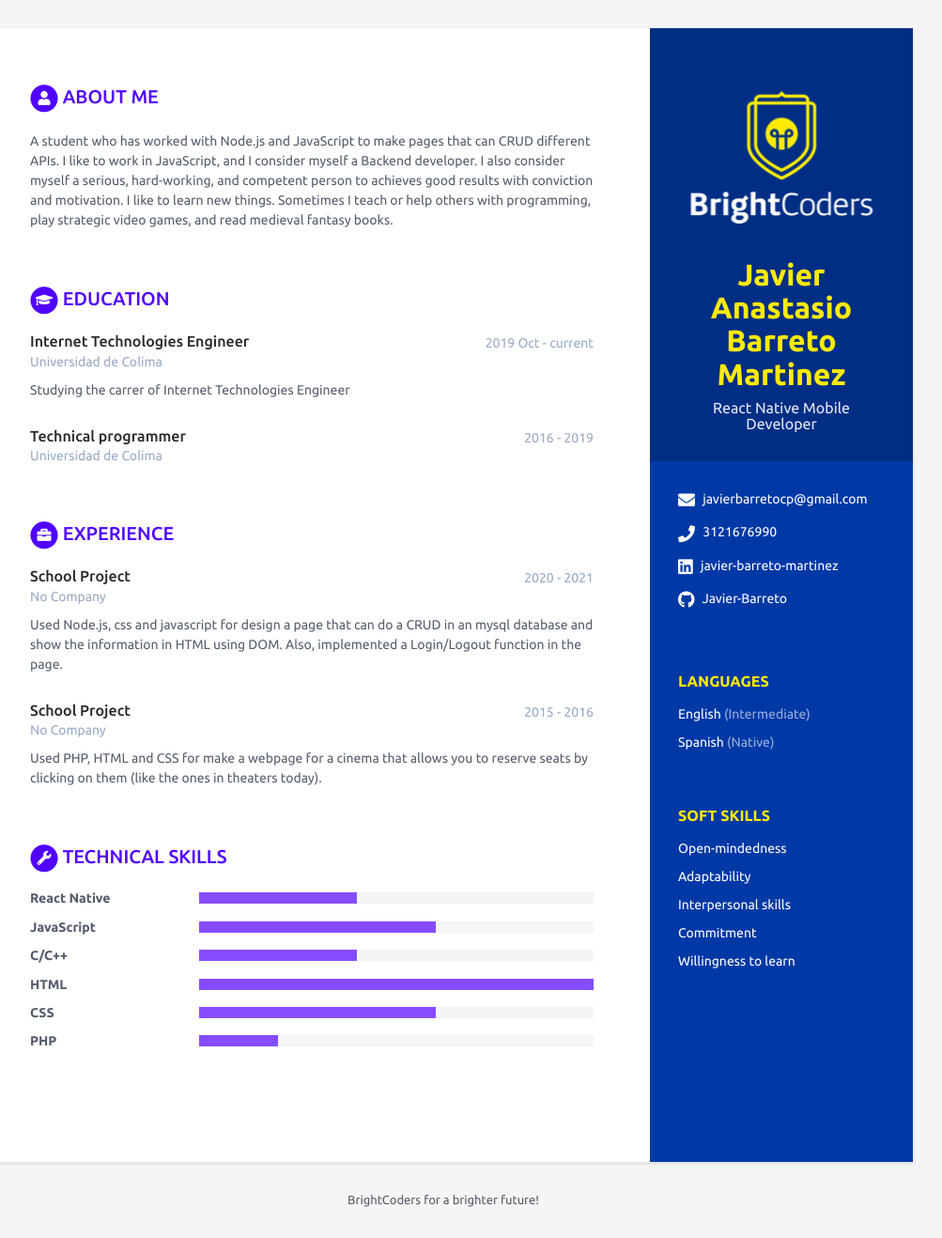
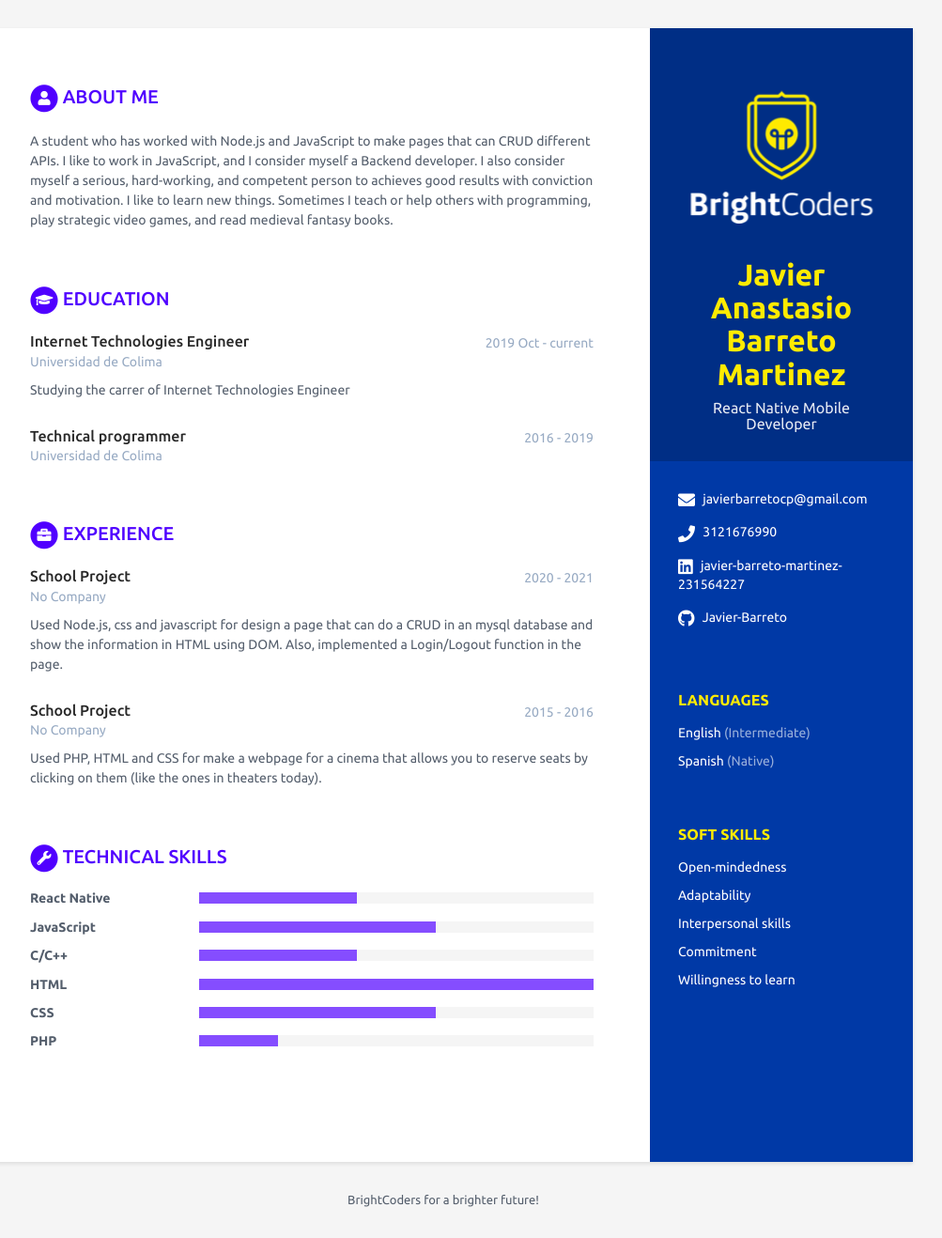
Before and after one commit to BC-MAY-21-RN/scorecard-Javier-Barreto, a Jekyll site: the page built from index.html, in a window 1280 px wide. Shown: the whole page at 94% size, without its empty margins (168-1171 px from the left). Built offline with Jekyll 4.4.1, drawn with Linux system fonts in a browser that asks for light colours.

Commit message:
Added linkedin profile numbers

```diff
--- a/_data/data.yml
+++ b/_data/data.yml
@@ -15,7 +15,7 @@ sidebar:
   email: javierbarretocp@gmail.com
   phone: 3121676990
   website: # No agregar http://
-  linkedin: javier-barreto-martinez
+  linkedin: javier-barreto-martinez-231564227
   github: Javier-Barreto
   gitlab:
   bitbucket:
```
